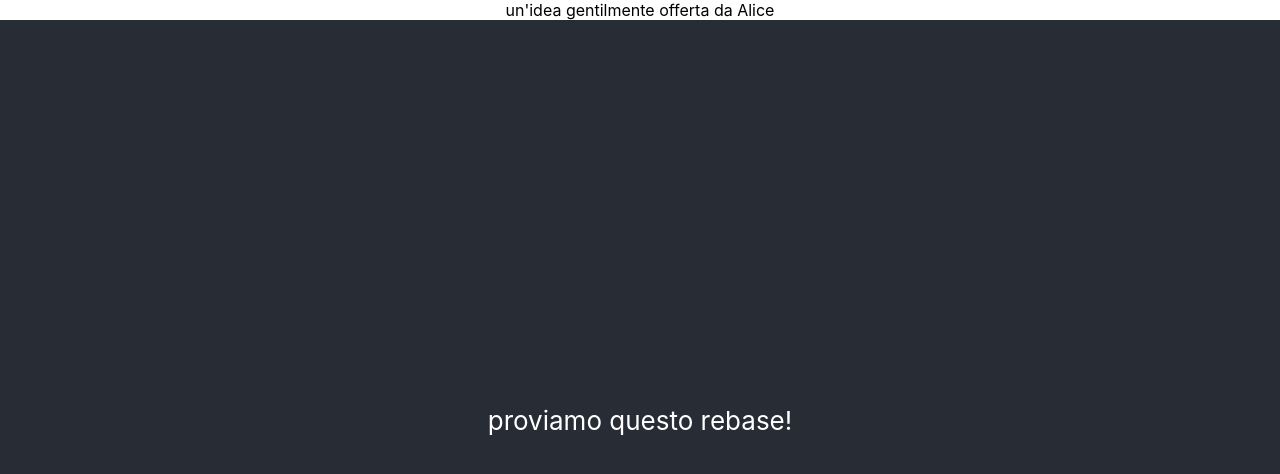
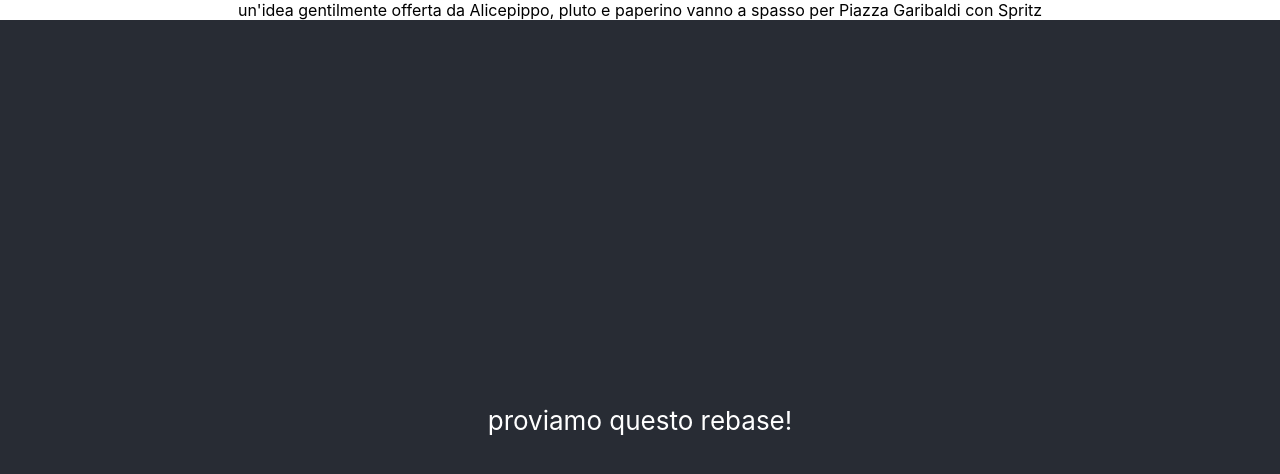
Before and after one commit to valekuro/provaRease, a React (Create React App) app: page / in a window 1280 px wide. Shown: the top 474 px of the page. Built offline with nearby package versions, Linux system fonts and the light colour scheme.

Commit message:
vediamo se scoppia

```diff
--- a/src/Valendina/Valendina.js
+++ b/src/Valendina/Valendina.js
@@ -2,6 +2,7 @@ export const Valendina=()=>{
     return(
         <div>
             <span>un'idea gentilmente offerta da Alice</span>
+            <span>pippo, pluto e paperino vanno a spasso per Piazza Garibaldi con Spritz</span>
         </div>
     )
 }
```
